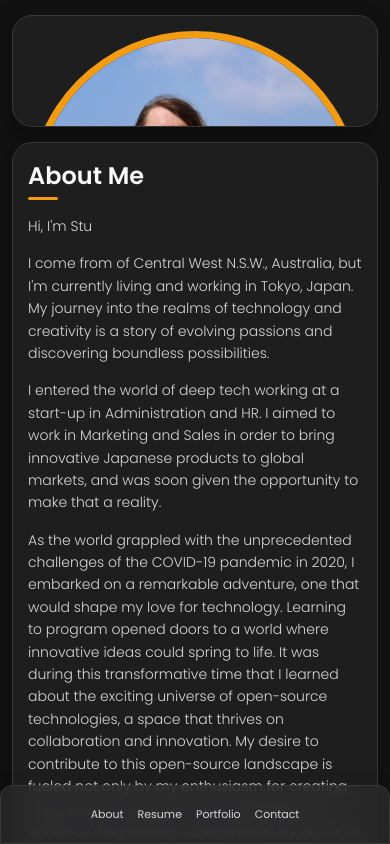
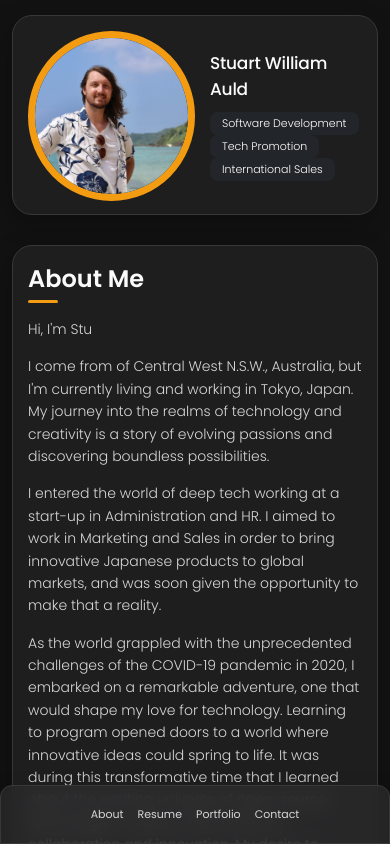
Before and after one commit to NationofFoxes/StuPortfolio, a Nuxt app: page / in a window 390 px wide. Shown: the top 844 px of the page. Built offline with nearby package versions, Linux system fonts and the light colour scheme.

Commit message:
phone breakpoints

```diff
--- a/assets/css/style.css
+++ b/assets/css/style.css
@@ -1249,6 +1249,24 @@ textarea.contact::-webkit-resizer { display: none; }
   #RESPONSIVE
 \*-----------------------------------*/
 
+@media (min-width: 280px) {
+
+  .sidebar {
+    max-height: 200px;
+    margin-bottom: 30px;
+  }
+
+  .avatar-image{
+    max-width: 50%;
+    border-radius: 50%;
+    border: solid;
+    border-width: 7px;
+    border-color: var(--vegas-gold);
+}
+
+
+}
+
 /**
  * responsive larger than 450px screen
  */
@@ -1415,10 +1433,6 @@ textarea.contact::-webkit-resizer { display: none; }
     border-color: var(--vegas-gold);
   }
 
-  .sidebar {
-    max-height: 250px;
-    margin-bottom: 30px;
-  }
 
 
 
--- a/nuxt.config.js
+++ b/nuxt.config.js
@@ -1,6 +1,3 @@
 export default {
-    target: 'static',
-    router: {
-      base: '/StuPortfolio/'
-    }
+    target: 'static'
   }
```
Also changed, not shown: gradient .txt (deleted), 12 other files (tests, documents, lock files or other folders).
